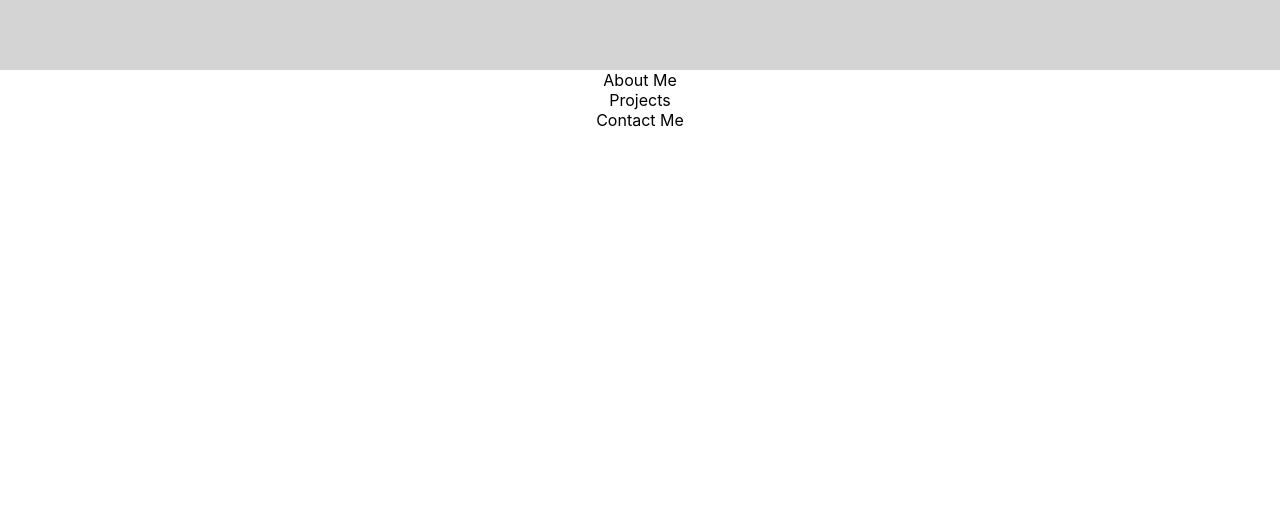
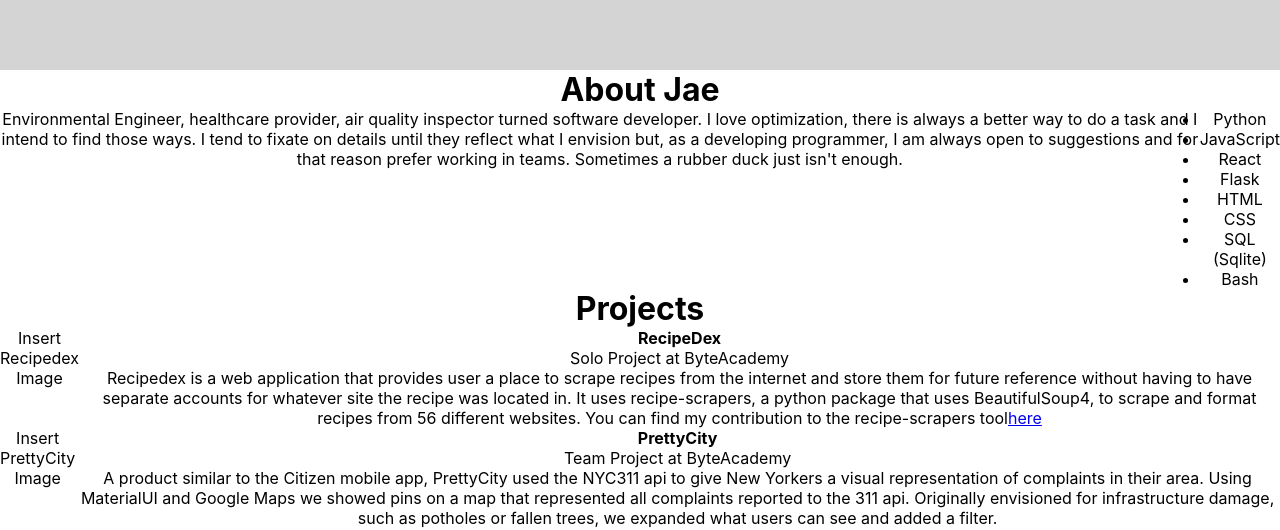
Before and after one commit to kwonj1234/my_website, a React (Create React App) app: page / in a window 1280 px wide. Shown: the part 1530-2060 px from the top of the page. Before the commit the page ends 1660 px from the top, so only its background shows below. Built offline with nearby package versions, Linux system fonts and the light colour scheme.

Commit message:
added content in About and Project sections

```diff
--- a/src/components/About.js
+++ b/src/components/About.js
@@ -2,8 +2,32 @@ import React from 'react'
 
 export default function About() {
     return (
-        <div>
-            <p>About Me</p>
+        <div className="About">
+            <h1>About Jae</h1>
+            <div className="row">
+                <div className="column selfDescrip">
+                    Environmental Engineer, healthcare provider, air quality inspector
+                    turned software developer. I love optimization, there is always a
+                    better way to do a task and I intend to find those ways. I tend to
+                    fixate on details until they reflect what I envision but, as a
+                    developing programmer, I am always open to suggestions and for that
+                    reason prefer working in teams. Sometimes a rubber duck just isn't
+                    enough.
+                </div>
+                <div className="column selfie"></div>
+                <div className="column skills">
+                    <ul>
+                        <li>Python</li>
+                        <li>JavaScript</li>
+                        <li>React</li>
+                        <li>Flask</li>
+                        <li>HTML</li>
+                        <li>CSS</li>
+                        <li>SQL (Sqlite)</li>
+                        <li>Bash</li>
+                    </ul>
+                </div>
+            </div>
         </div>
     )
 }
--- a/src/components/Home.css
+++ b/src/components/Home.css
@@ -3,6 +3,7 @@
     background-color: rgb(212, 212, 212);
 }
 
+/* set behavior for link in bottomHero */
 .link {
     display: flex;
     text-decoration: none;
@@ -17,6 +18,7 @@
     transform: scale(1.1);
 }
 
+/* Hero, banner and bannerText are the first things you see */
 .hero {
     height: 50%;
     z-index: -1;
@@ -39,6 +41,7 @@
     margin: auto;
 }
 
+/* Bottom half of home where the links are located */
 .bottomHero {
     display: flex;
     align-items: center;
--- a/src/components/Home.js
+++ b/src/components/Home.js
@@ -1,5 +1,4 @@
 import React from 'react'
-import { Link } from 'react-router-dom';
 import "./Home.css"
 
 export default function Home() {
@@ -16,6 +15,7 @@ export default function Home() {
                     </div>
                 </div>
             </div>
+            {/* links should jump to corresponding sections */}
             <div className="bottomHero">
                 <div className="linksDisplay">
                     <div className="row personalInfo">
--- a/src/components/Projects.js
+++ b/src/components/Projects.js
@@ -2,8 +2,42 @@ import React from 'react'
 
 export default function Projects() {
     return (
-        <div>
-            <p>Projects</p>
+        <div className="Projects">
+            <h1>Projects</h1>
+            <div className="byteAcademyProject">
+                <div className="row Recipedex">
+                    <div className="leftColumn">
+                        Insert Recipedex Image
+                    </div>
+                    <div className="rightColumn">
+                        <h4>RecipeDex</h4>
+                        <p>Solo Project at ByteAcademy</p>
+                        Recipedex is a web application that provides user a place to scrape recipes
+                        from the internet and store them for future reference without having to have
+                        separate accounts for whatever site the recipe was located in. It uses
+                        recipe-scrapers, a python package that uses BeautifulSoup4, to scrape and
+                        format recipes from 56 different websites. You can find my contribution to
+                        the recipe-scrapers tool
+                        <a href="https://github.com/hhursev/recipe-scrapers/blob/master/recipe_scrapers/delish.py">
+                            here
+                        </a>
+                    </div>
+                </div>
+                <div className="row PrettyCity">
+                    <div className="leftColumn">
+                        Insert PrettyCity Image
+                    </div>
+                    <div className="rightColumn">
+                        <h4>PrettyCity</h4>
+                        <p>Team Project at ByteAcademy</p>
+                        A product similar to the Citizen mobile app, PrettyCity used the NYC311 api
+                        to give New Yorkers a visual representation of complaints in their area. Using
+                        MaterialUI and Google Maps we showed pins on a map that represented all complaints
+                        reported to the 311 api.  Originally envisioned for infrastructure damage,
+                        such as potholes or fallen trees, we expanded what users can see and added a filter.
+                    </div>
+                </div>
+            </div>
         </div>
     )
 }
```
